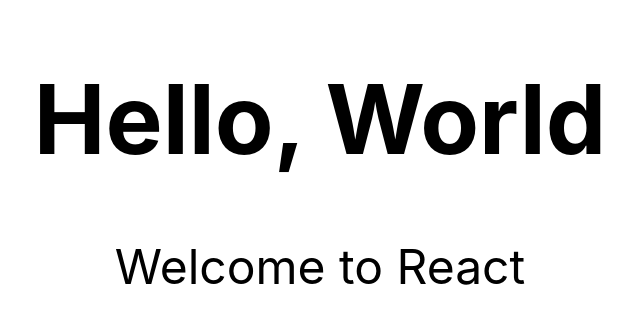
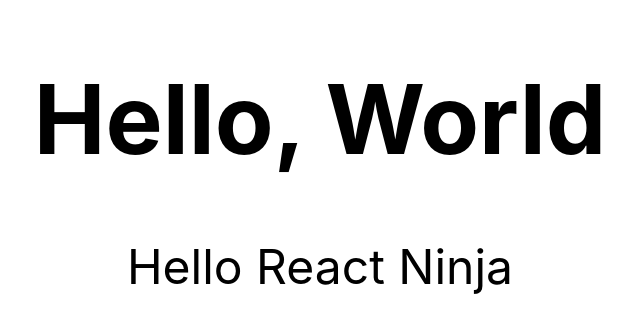
Before and after one commit to ianhaggerty/robofriends, a React (Create React App) app: page / in a window 1280 px wide. Shown: the top 332 px of the page, without its empty margins (320-960 px from the left). Built offline with nearby package versions, Linux system fonts and the light colour scheme.

Commit message:
Greeting prop for Hello component.

```diff
--- a/src/App.js
+++ b/src/App.js
@@ -4,7 +4,7 @@
 function App() {
   return (
     <div className="App">
-      <Hello />
+      <Hello greeting={"Hello" + " React Ninja"} />
     </div>
   );
 }
--- a/src/Hello.js
+++ b/src/Hello.js
@@ -1,11 +1,11 @@
 import React from "react";
 import "./Hello.css";
 
-function Hello() {
+function Hello({ greeting }) {
   return (
     <div className="f1 tc">
       <h1>Hello, World</h1>
-      <p>Welcome to React</p>
+      <p>{greeting}</p>
     </div>
   );
 }
```
